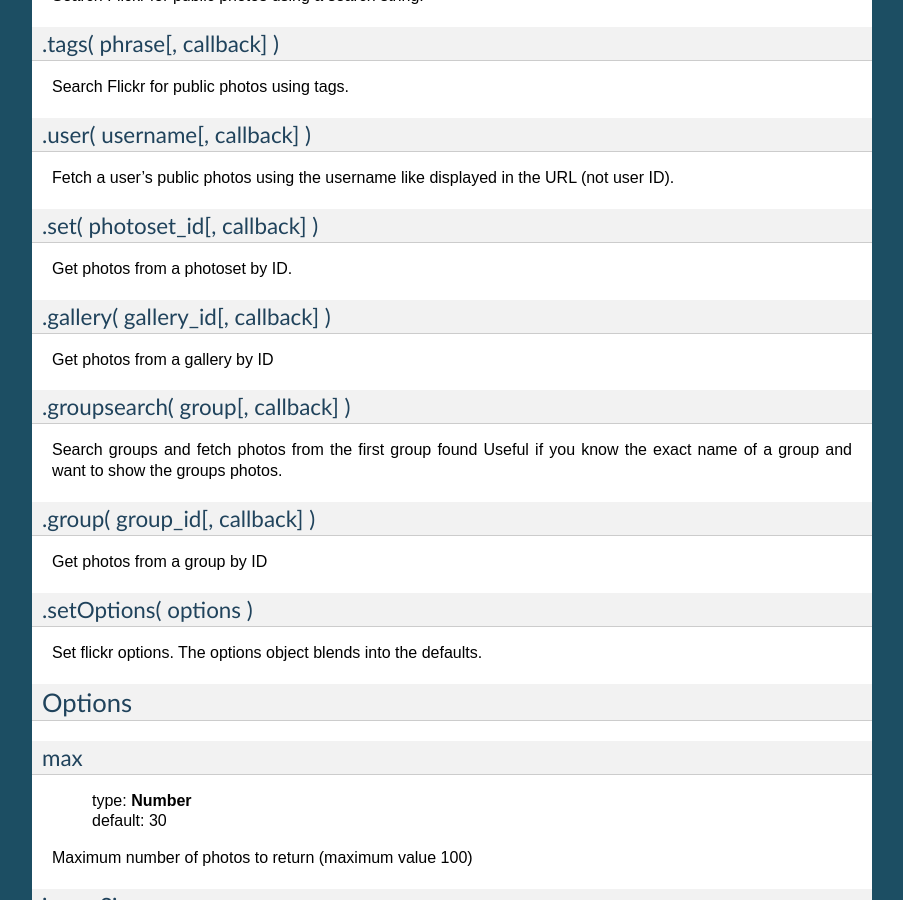
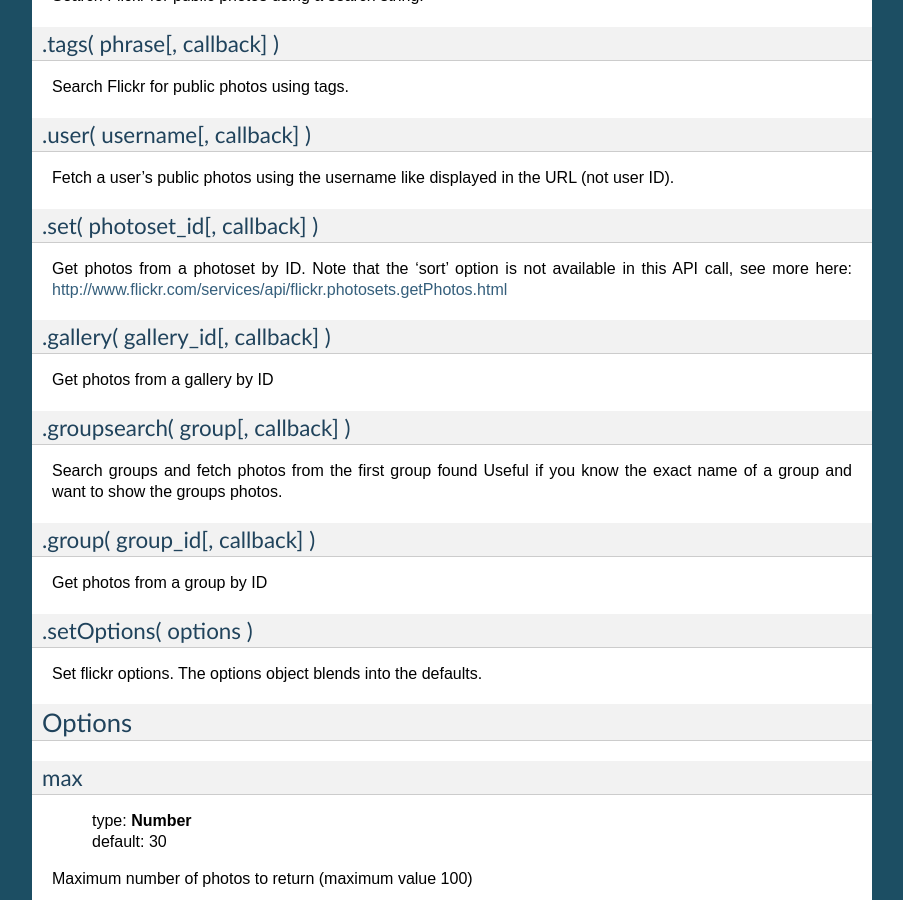
Before and after one commit to GalleriaJS/galleria, a Sphinx documentation site: the page built from docs/plugins/flickr.rst, in a window 1280 px wide and 900 px high, scrolled down 1170 px. Shown: the whole window, without its empty margins (198-1101 px from the left). Built offline with Sphinx 7.4.7, drawn with Linux system fonts in a browser that asks for light colours.

Commit message:
small docs things

```diff
--- a/docs/options/index.rst
+++ b/docs/options/index.rst
@@ -147,6 +147,8 @@
 
 - :doc:`vimeo` Sets options for the Vimeo player
 
+- :doc:`wait` Defines if and how Galleria should wait until it can be displayed using user interaction.
+
 - :doc:`width` Manually set a gallery width.
 
 - :doc:`youtube` Sets options for the YouTube player
--- a/docs/plugins/flickr.rst
+++ b/docs/plugins/flickr.rst
@@ -86,6 +86,7 @@
 -------------------------------
 
 Get photos from a photoset by ID.
+Note that the 'sort' option is not available in this API call, see more here: http://www.flickr.com/services/api/flickr.photosets.getPhotos.html
 
 
 .gallery( gallery_id[, callback] )
```
